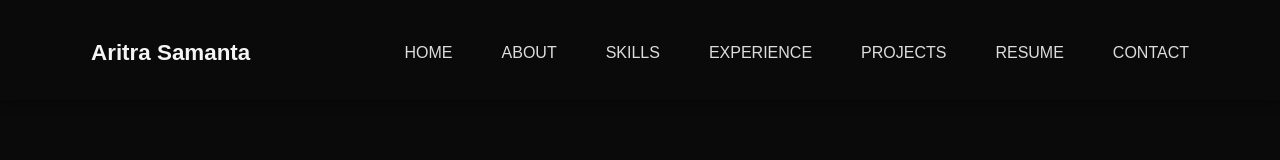
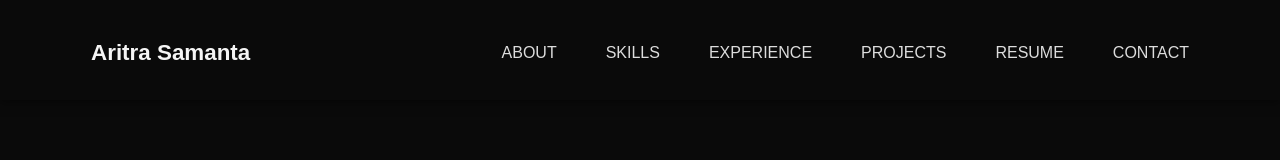
Before and after one commit to ARI-SAM/my-Portfolio, a React (Vite) app: page / in a window 1280 px wide. Shown: the top 160 px of the page. Built offline with nearby package versions, Linux system fonts and the light colour scheme.

Commit message:
changes in navbar

```diff
--- a/src/components/Navbar/Navbar.jsx
+++ b/src/components/Navbar/Navbar.jsx
@@ -37,7 +37,7 @@ export default function Navbar() {
 
         {/* Nav links */}
         <ul className={`nav-links ${isOpen ? "open" : ""}`}>
-          <li><a href="#home" onClick={() => setIsOpen(false)}>HOME</a></li>
+          {/* <li><a href="#home" onClick={() => setIsOpen(false)}>HOME</a></li> */}
           <li><a href="#about" onClick={() => setIsOpen(false)}>ABOUT</a></li>
           <li><a href="#skills" onClick={() => setIsOpen(false)}>SKILLS</a></li>
           <li><a href="#experience" onClick={() => setIsOpen(false)}>EXPERIENCE</a></li>
```
